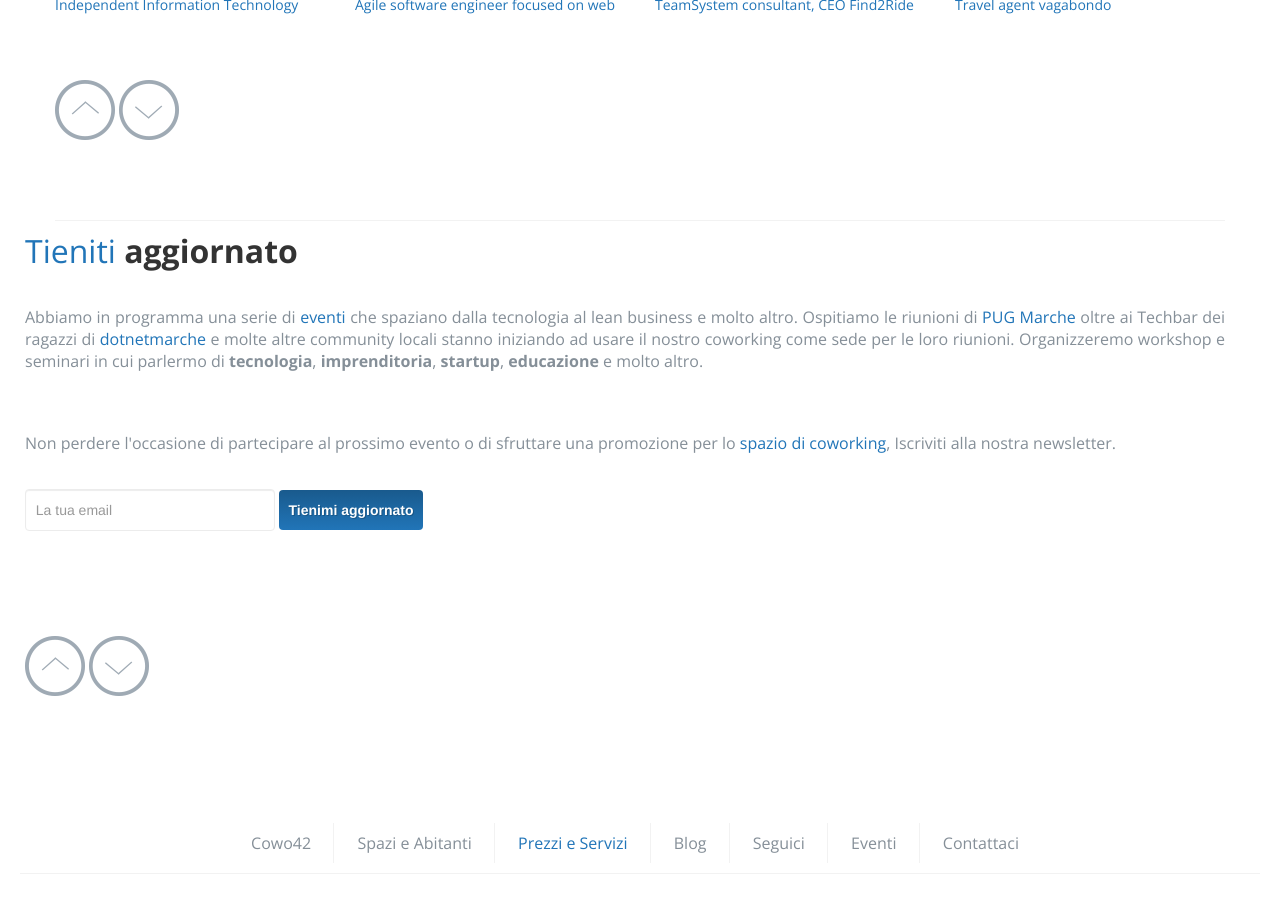
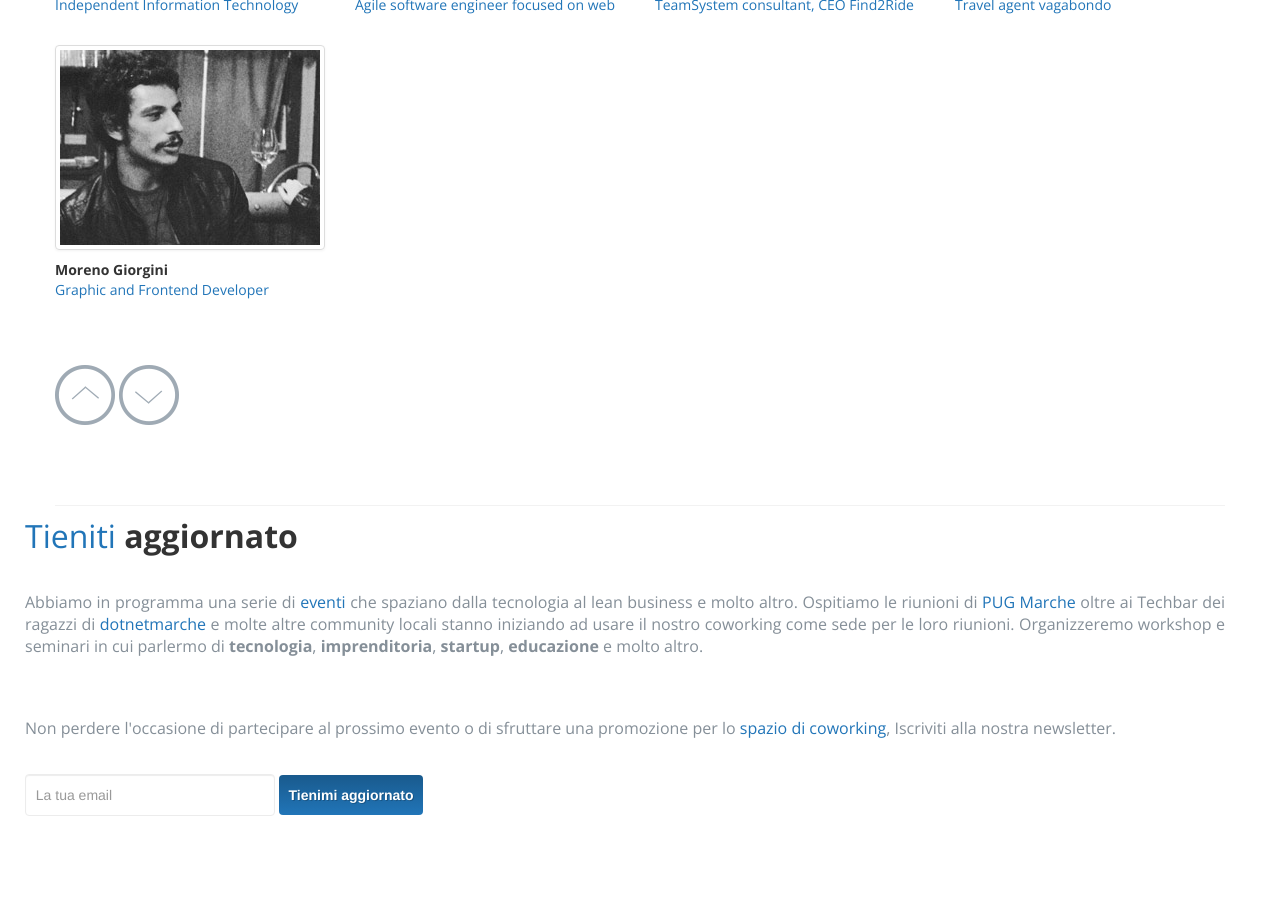
Before and after one commit to Cowo42/cowo42.github.io, a Jekyll site: the page built from index.html, in a window 1280 px wide and 900 px high, scrolled down 4215 px. Built offline with Jekyll 4.4.1, drawn with Linux system fonts in a browser that asks for light colours; comment, search, counter and statistics services are not loaded.

Commit message:
Aggiunto Moreno

```diff
--- a/_includes/coworkers.html
+++ b/_includes/coworkers.html
@@ -5,35 +5,35 @@
         <ul class="thumbnails margin5">
             <li class="span3">
                 <a href="http://www.francescotrucchia.it" class="thumbnail" target="_blank">
-                    <img src="img/coworkers/trucchia.jpg" style="width: 260px; height: 195px; margin-top:0px" alt="">
+                    <img src="img/coworkers/trucchia.jpg" style="width: 260px; height: 195px; margin-top:0px" alt="Francesco Trucchia">
                 </a>
                 <h5>Francesco Trucchia</a><br>
                 <span>Founder and Software Engineer <a href="http://www.ideato.it" href="_blank">@ideato</a></span></h5>
             </li>
             <li class="span3">
                 <a href="http://it.linkedin.com/in/francescotassi/" class="thumbnail" target="_blank">
-                    <img src="img/coworkers/tassi.jpg" style="width: 260px; height: 195px; margin-top:0px" alt="">
+                    <img src="img/coworkers/tassi.jpg" style="width: 260px; height: 195px; margin-top:0px" alt="Francesco Tassi">
                 </a>
                 <h5>Francesco Tassi</a><br>
                 <span>PHP developer / Symfony developer</span></h5>
             </li>
             <li class="span3">
                 <a href="http://www.3wd.it" class="thumbnail" target="_blank">
-                    <img src="img/coworkers/tantucci.jpg" style="width: 260px; height: 195px; margin-top:0px" alt="">
+                    <img src="img/coworkers/tantucci.jpg" style="width: 260px; height: 195px; margin-top:0px" alt="William Tantucci">
                 </a>
                 <h5>William Tantucci</a><br>
                 <span>Prototipazione 3D ed effetti visivi</span></h5>
             </li>
             <li class="span3">
                 <a href="http://it.linkedin.com/in/filippodesantis" class="thumbnail" target="_blank">
-                    <img src="img/coworkers/desantis.jpg" style="width: 260px; height: 195px; margin-top:0px" alt="">
+                    <img src="img/coworkers/desantis.jpg" style="width: 260px; height: 195px; margin-top:0px" alt="Filippo De Santis">
                 </a>
                 <h5>Filippo De Santis</a><br>
                 <span>Software Engineer <a href="http://www.ideato.it" href="_blank">@ideato</a></span></h5>
             </li>
             <li class="span3">
                 <a href="http://it.linkedin.com/pub/mattias-nyström/38/b8/228" class="thumbnail" target="_blank">
-                    <img src="img/coworkers/nystrom.jpg" style="width: 260px; height: 195px; margin-top:0px" alt="">
+                    <img src="img/coworkers/nystrom.jpg" style="width: 260px; height: 195px; margin-top:0px" alt="Mattias Nystrom">
                 </a>
                 <h5>Mattias Nystrom</a><br>
                 <span>Independent Information Technology</span></h5>
@@ -41,7 +41,7 @@
 
             <li class="span3">
                 <a href="http://www.linkedin.com/in/riccardofranconi" class="thumbnail" target="_blank">
-                    <img src="img/coworkers/franconi.jpg" style="width: 260px; height: 195px; margin-top:0px" alt="">
+                    <img src="img/coworkers/franconi.jpg" style="width: 260px; height: 195px; margin-top:0px" alt="Riccardo Franconi">
                 </a>
                 <h5>Riccardo Franconi</a><br>
                 <span>Agile software engineer focused on web</span></h5>
@@ -49,7 +49,7 @@
 
             <li class="span3">
                 <a href="http://it.linkedin.com/pub/antonio-feliziani/12/953/a63" class="thumbnail" target="_blank">
-                    <img src="img/coworkers/feliziani.jpg" style="width: 260px; height: 195px; margin-top:0px" alt="">
+                    <img src="img/coworkers/feliziani.jpg" style="width: 260px; height: 195px; margin-top:0px" alt="Antonio Feliziani">
                 </a>
                 <h5>Antonio Feliziani</a><br>
                 <span>TeamSystem consultant, CEO Find2Ride</span></h5>
@@ -57,10 +57,18 @@
 
             <li class="span3">
                 <a href="http://www.vagabondo.net" class="thumbnail" target="_blank">
-                    <img src="img/coworkers/pisani.jpg" style="width: 260px; height: 195px; margin-top:0px" alt="">
+                    <img src="img/coworkers/pisani.jpg" style="width: 260px; height: 195px; margin-top:0px" alt="Roberta Pisani">
                 </a>
                 <h5>Roberta Pisani</a><br>
                 <span>Travel agent <a href="http://www.vagabondo.net">vagabondo</a></span></h5>
+            </li>
+
+            <li class="span3">
+                <a href="http://www.morenogiorgini.com" class="thumbnail" target="_blank">
+                    <img src="img/coworkers/moreno.jpg" style="width: 260px; height: 195px; margin-top:0px" alt="Moreno Giorgini">
+                </a>
+                <h5>Moreno Giorgini</a><br>
+                <span>Graphic and Frontend Developer</span></h5>
             </li>
         </ul>
 
```
Also changed, not shown: img/coworkers/moreno.jpg (added), 1 other file.
